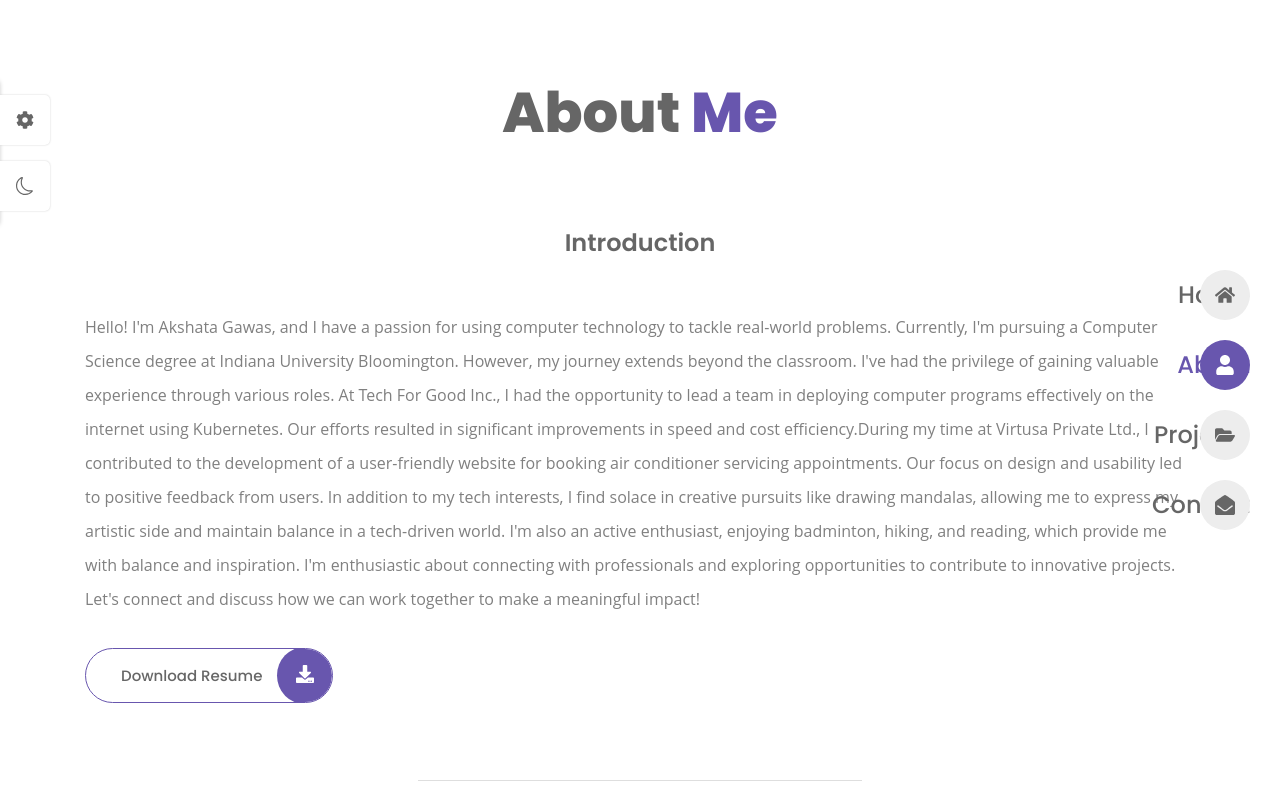
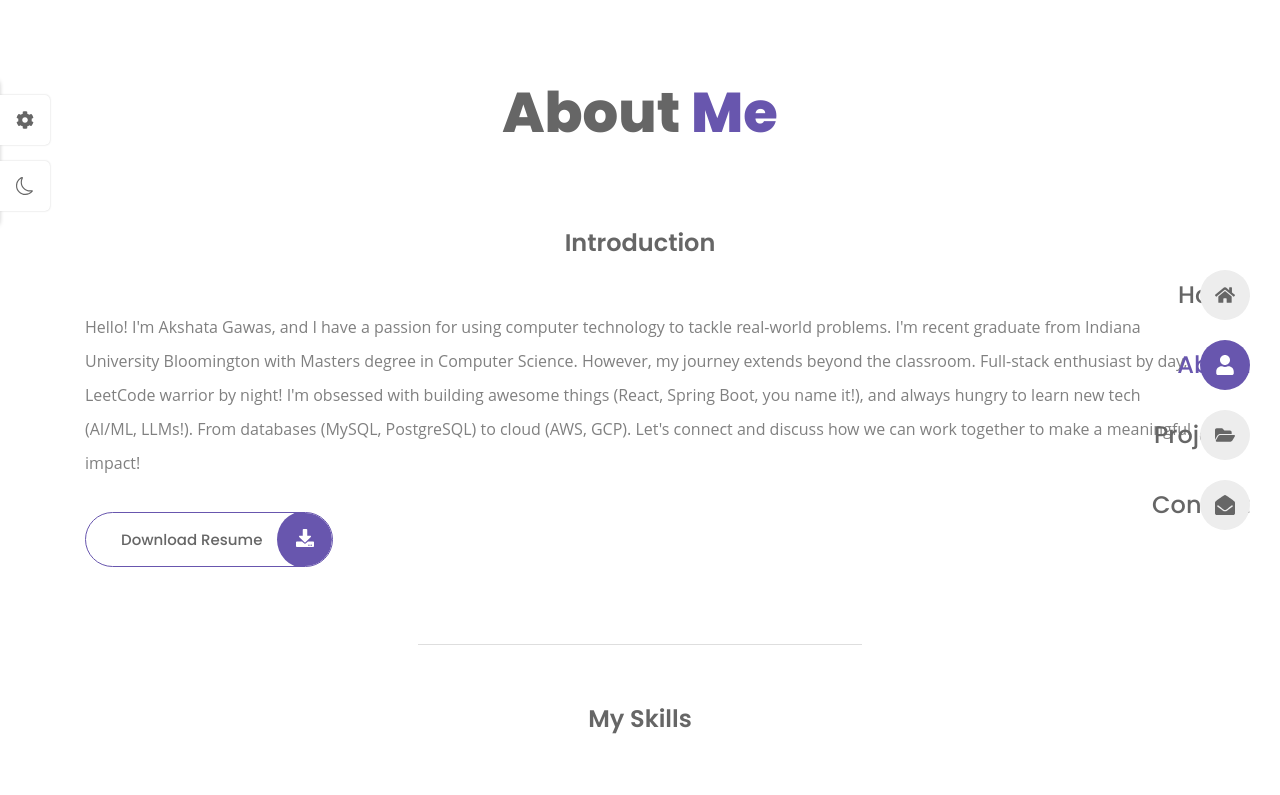
Before and after one commit to akshatagawas/akshatas_portfolio, a React (Vite) app: page /akshatas_portfolio/about in a window 1280 px wide. Shown: the top 795 px of the page. Built offline with nearby package versions, Linux system fonts and the light colour scheme.

Commit message:
Changed Intro

```diff
--- a/src/pages/about/About.jsx
+++ b/src/pages/about/About.jsx
@@ -17,15 +17,8 @@ const About = () => {
           <div className="about__info">
             <h3 className="section__subtitle subtitle__center">Introduction</h3>
             <p className='home__description'>Hello! I'm Akshata Gawas, and I have a passion for using computer technology to tackle real-world problems.
-              Currently, I'm pursuing a Computer Science degree at Indiana University Bloomington.
-              However, my journey extends beyond the classroom. I've had the privilege of gaining valuable experience through various roles.
-              At Tech For Good Inc., I had the opportunity to lead a team in deploying computer programs effectively on the internet using Kubernetes.
-              Our efforts resulted in significant improvements in speed and cost efficiency.During my time at Virtusa Private Ltd.,
-              I contributed to the development of a user-friendly website for booking air conditioner servicing appointments.
-              Our focus on design and usability led to positive feedback from users. In addition to my tech interests,
-              I find solace in creative pursuits like drawing mandalas, allowing me to express my artistic side and maintain balance in a tech-driven world.
-              I'm also an active enthusiast, enjoying badminton, hiking, and reading, which provide me with balance and inspiration.
-              I'm enthusiastic about connecting with professionals and exploring opportunities to contribute to innovative projects.
+              I'm recent graduate from Indiana University Bloomington with Masters degree in Computer Science.
+              However, my journey extends beyond the classroom. Full-stack enthusiast by day, LeetCode warrior by night!  I'm obsessed with building awesome things (React, Spring Boot, you name it!), and always hungry to learn new tech (AI/ML, LLMs!). From databases (MySQL, PostgreSQL) to cloud (AWS, GCP).
               Let's connect and discuss how we can work together to make a meaningful impact!</p>
 
 
--- a/src/pages/home/Home.jsx
+++ b/src/pages/home/Home.jsx
@@ -15,10 +15,7 @@ const Home = () => {
                     <span>I'm Akshata Gawas.</span>  Software Developer
                 </h1>
                 <p className="home__description">
-                    Hello! I am Akshata Gawas, and I have a passion for using computer technology to tackle real-world problems.
-                    Currently, I am pursuing a Computer Science degree at Indiana University Bloomington.
-                    I am enthusiastic about connecting with professionals and exploring opportunities to contribute to innovative projects.
-                    Let us connect and discuss how we can work together to make a meaningful impact!
+                Full-stack developer with a passion for building innovative solutions. Skilled in ReactJS, Spring Boot, and various cloud platforms (AWS, GCP). Experience in both frontend and backend development.
                 </p>
                 <Link to='/about' className='button'>
                     More About Me{' '}
--- a/src/pages/projects/Projects.jsx
+++ b/src/pages/projects/Projects.jsx
@@ -12,6 +12,7 @@ const Projects = () => {
         {projects.map((item) => {
           return <ProjectItems key={item.id} {...item}/>;
         })}
+        And much more....
       </div>
     </section>
   )
```
